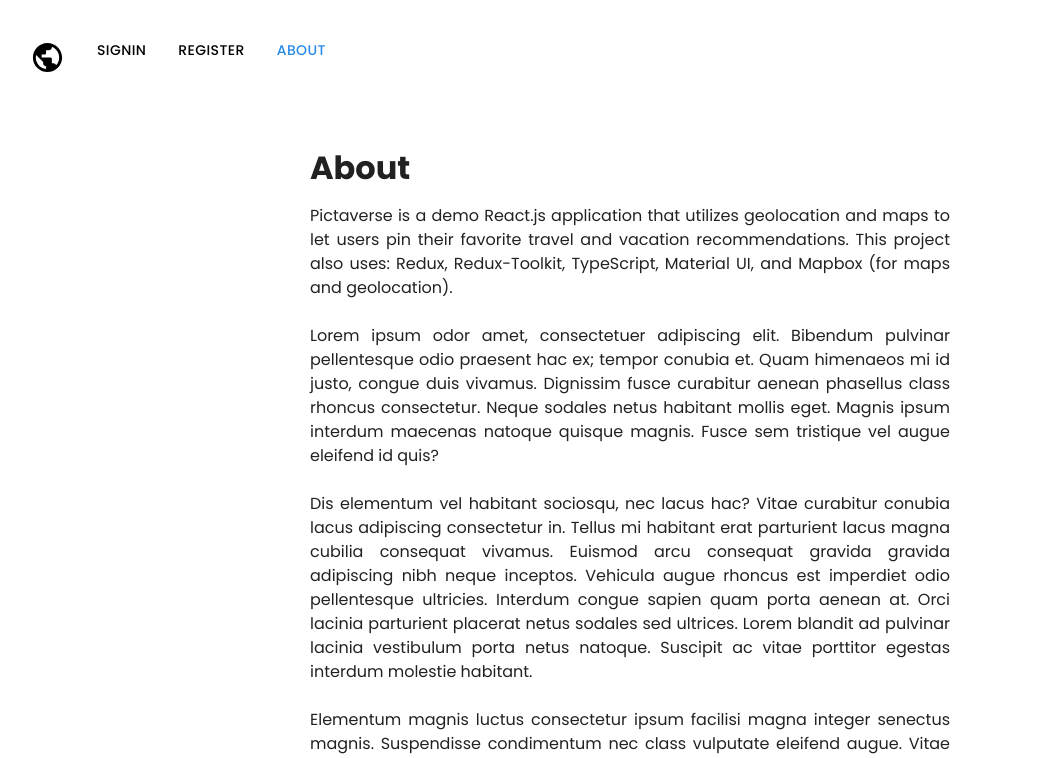
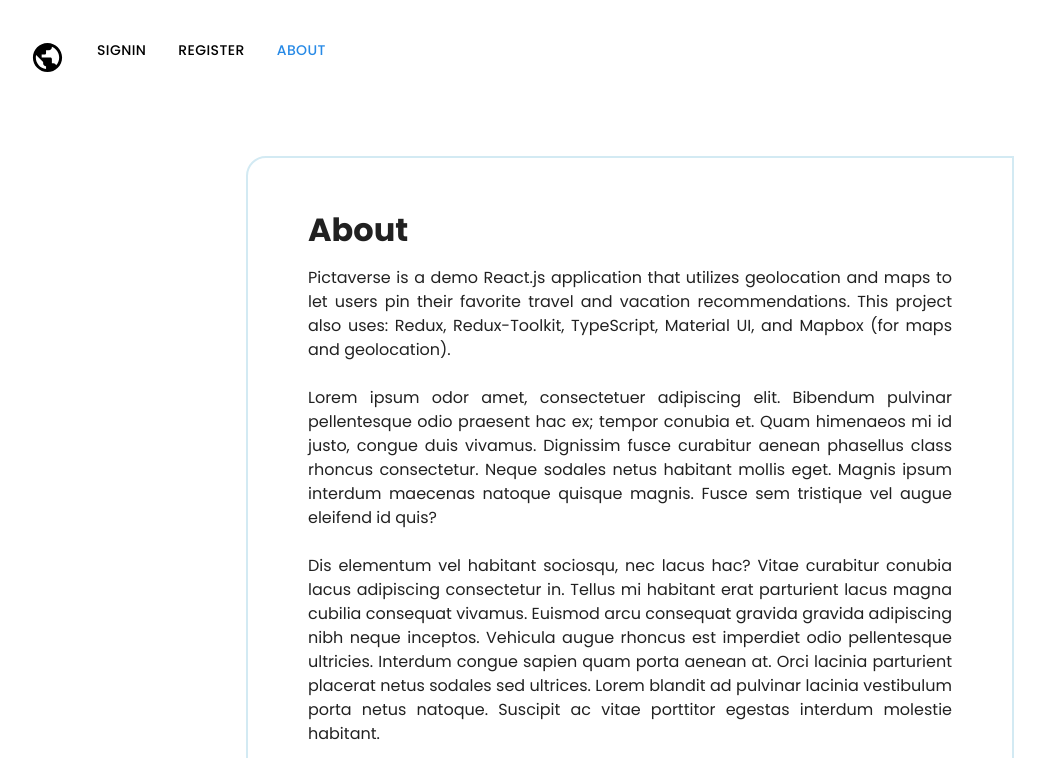
Before and after one commit to janetkarpenske/pictaverse-react, a React (Create React App) app in the folder client/: page /about in a window 1280 px wide. Shown: the top 758 px of the page, without its empty margins (10-1055 px from the left). Built offline with nearby package versions, Linux system fonts and the light colour scheme; no server answers; a web font is replaced by a local one.

Commit message:
Update container border styling

```diff
--- a/client/src/index.css
+++ b/client/src/index.css
@@ -2,16 +2,15 @@
 * {
   box-sizing: border-box;
 }
-/* .container {
-  margin-left: 5%;
-  margin-right: 5%;
-} */
 .container-narrow {
   margin-top: 5%;
-  margin-left: 25%;
-  margin-right: 25%;
+  margin-left: 20%;
+  margin-right: 20%;
   text-align: justify;
   text-justify: inter-word;
+  border: #d3eaf3 solid 2px;
+  padding: 60px;
+  border-radius: 20px 0px 20px 0px;
 }
 :root {
   font-family: Inter, Avenir, Helvetica, Arial, sans-serif;
```
